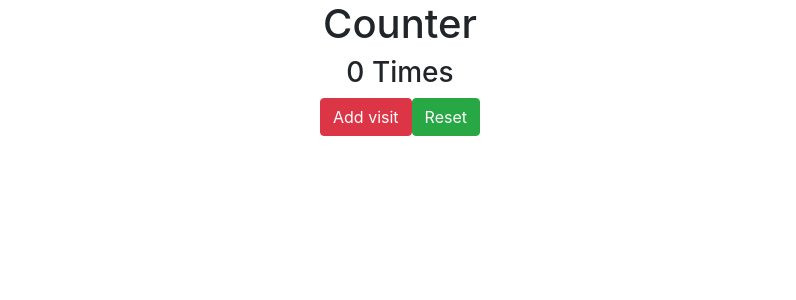
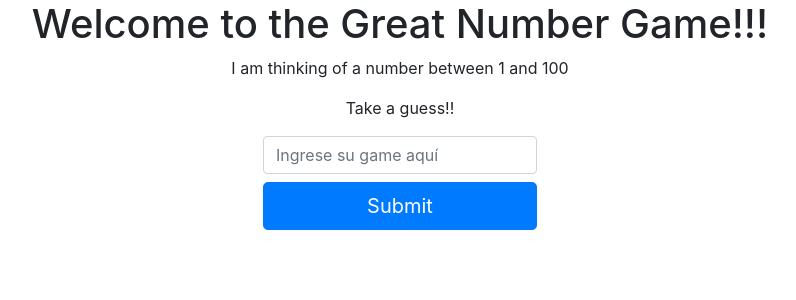
Before and after one commit to MaiaRojas/dojo_flask, a Flask app: page / in a window 1280 px wide. Shown: the top 300 px of the page, without its empty margins (240-1036 px from the left). Run offline with Flask 2, Linux system fonts and the light colour scheme.

Commit message:
Add exercise for number game

```diff
--- a/counter/templates/index.html
+++ b/counter/templates/index.html
@@ -15,17 +15,32 @@
 </head>
 <body>
   <div class="container text-center">
-    <h1>Counter</h1>
+    <h1>Welcome to the Great Number Game!!!</h1>
+    <p>I am thinking of a  number between 1 and 100</p>
 
-    {% if session['counter'] == 1 %}
-      <h3>{{session['counter']}} Time</h3>
-    {% else %}
-      <h3>{{session['counter']}} Times</h3>
+    {% if 'game_input' in session: %}
+      {% if session['game_key'] == session['game_input'] %}
+        <div class="alert alert-success d-flex flex-column align-items-center" role="alert">
+          You got the number!
+          <a  class="btn btn-light" href="/clear">Play again!</a>
+        </div
+      {% elif session['game_key'] < session['game_input'] %}
+        <div class="alert alert-danger" role="alert">
+          Too High!!!!
+        </div>
+      {% else %}
+        <div class="alert alert-danger" role="alert">
+          Too Low!!!!
+        </div>
+      {% endif %}
     {% endif %}
 
+    <p>Take a guess!!</p>
     <div class="d-flex justify-content-center">
-      <form><button type="submit" formaction="{{ url_for('moreVisit') }}" class="btn btn-danger">Add visit</button></form>
-      <form> <button type="submit" formaction="{{ url_for('reset') }}" class="btn btn-success">Reset</button></form>
+      <form action="/submit" method="post">
+        <input type="number" class="form-control mb-2" id="game" name="game" placeholder="Ingrese su game aquí" required>
+        <button class="btn btn-primary btn-lg btn-block" type="submit">Submit</button>
+      </form>
     </div>
   </div>
 </body>
```
Also changed, not shown: number_game/server.py (added, +25 -0 lines), number_game/static/css/style.css (added, +24 -0 lines), number_game/templates/index.html (added, +19 -0 lines), 2 other files.
